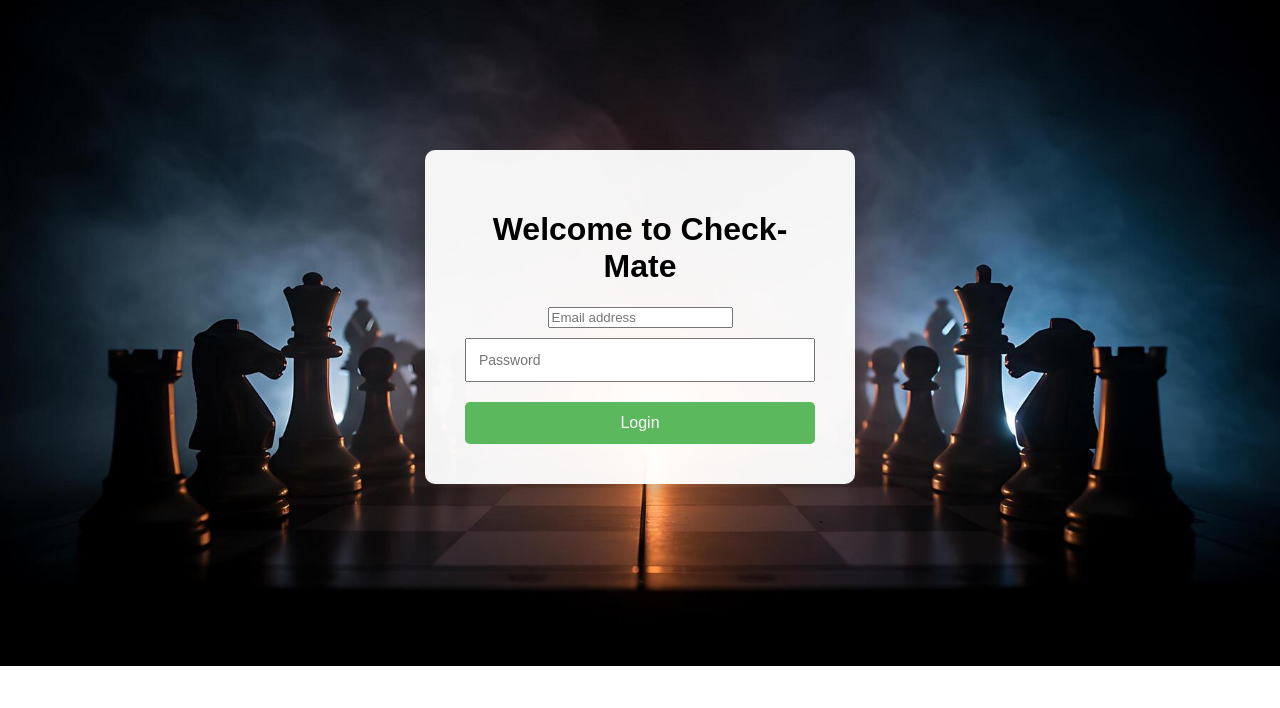
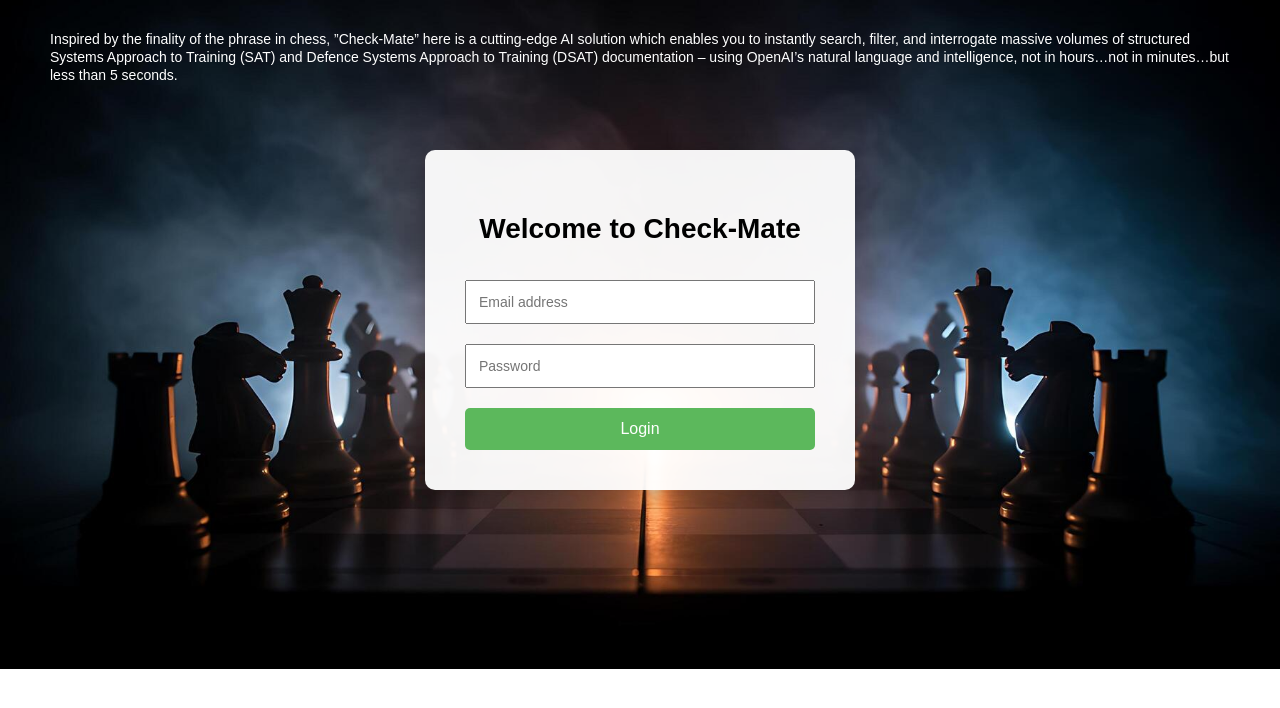
Before and after one commit to willkl2415/Checkmate-Access-Control, a Flask app: page /login in a window 1280 px wide. Shown: the top 708 px of the page. Run offline with Flask 3, Linux system fonts and the light colour scheme; parts of the project's set-up code (start-up, migrations or seed data) failed here and were passed over.

Commit message:
login.html

```diff
--- a/templates/login.html
+++ b/templates/login.html
@@ -1,25 +1,25 @@
 <!DOCTYPE html>
-<html lang="en">
+<html>
 <head>
-    <meta charset="UTF-8">
     <title>Login - Check-Mate</title>
     <link rel="stylesheet" href="{{ url_for('static', filename='style.css') }}">
 </head>
-<body class="login-background">
-    <div class="login-overlay">
-        <div class="login-container">
-            <h1 class="login-welcome">Welcome to Check-Mate</h1>
-            {% with messages = get_flashed_messages() %}
-                {% if messages %}
-                    <div class="error">{{ messages[0] }}</div>
-                {% endif %}
-            {% endwith %}
-            <form method="POST">
-                <input type="email" name="username" placeholder="Email address" class="login-input email-input" required>
-                <input type="password" name="password" placeholder="Password" class="login-input password-input" required>
-                <button type="submit" class="login-button">Login</button>
-            </form>
-        </div>
+<body>
+    <div class="top-description">
+        Inspired by the finality of the phrase in chess, ”Check-Mate” here is a cutting-edge AI solution which enables you to instantly search, filter, and interrogate massive volumes of structured Systems Approach to Training (SAT) and Defence Systems Approach to Training (DSAT) documentation – using OpenAI’s natural language and intelligence, not in hours…not in minutes…but less than 5 seconds.
+    </div>
+
+    <div class="login-container">
+        <h2>Welcome to Check-Mate</h2>
+        <form method="POST">
+            <input type="text" name="username" placeholder="Email address" required>
+            <input type="password" name="password" placeholder="Password" required>
+            <button type="submit">Login</button>
+        </form>
+    </div>
+
+    <div class="bottom-tagline">
+        Check-Mate isn’t just a nice to have. It’s your winning move.
     </div>
 </body>
 </html>
```
